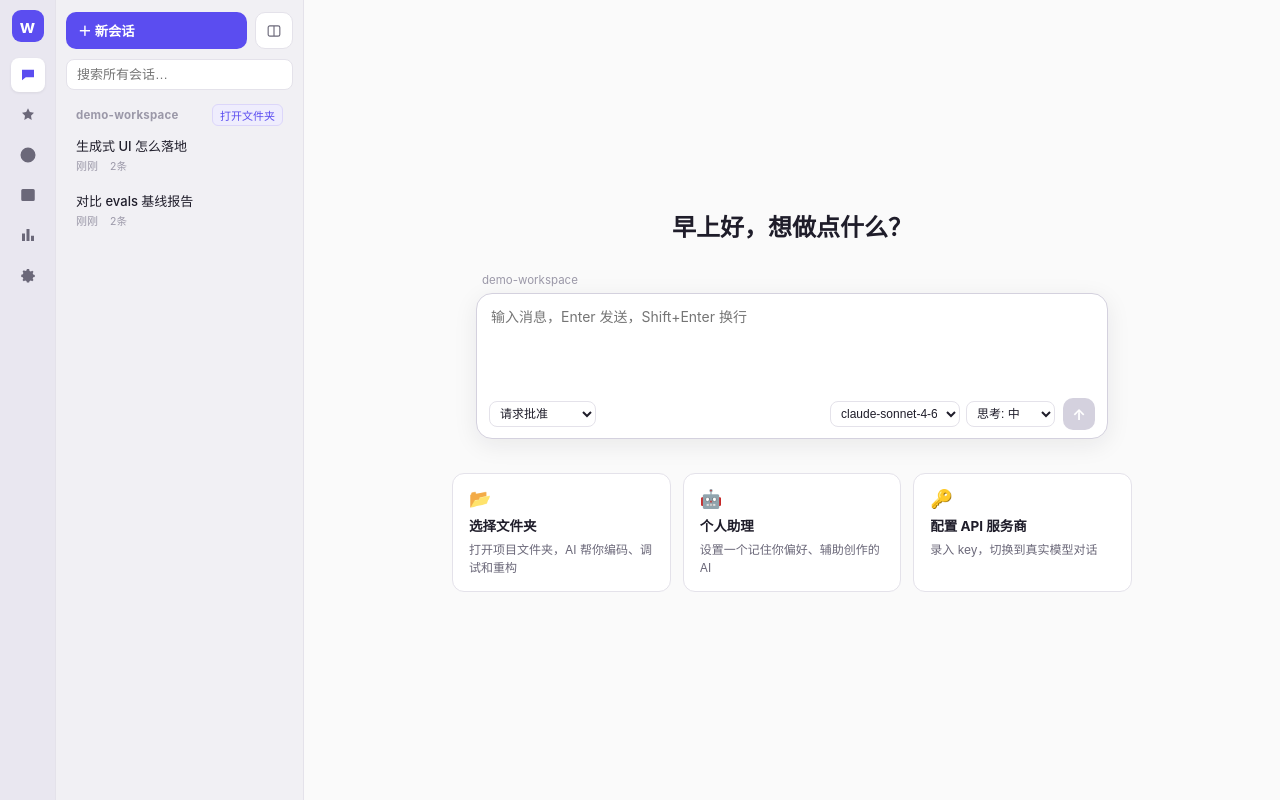
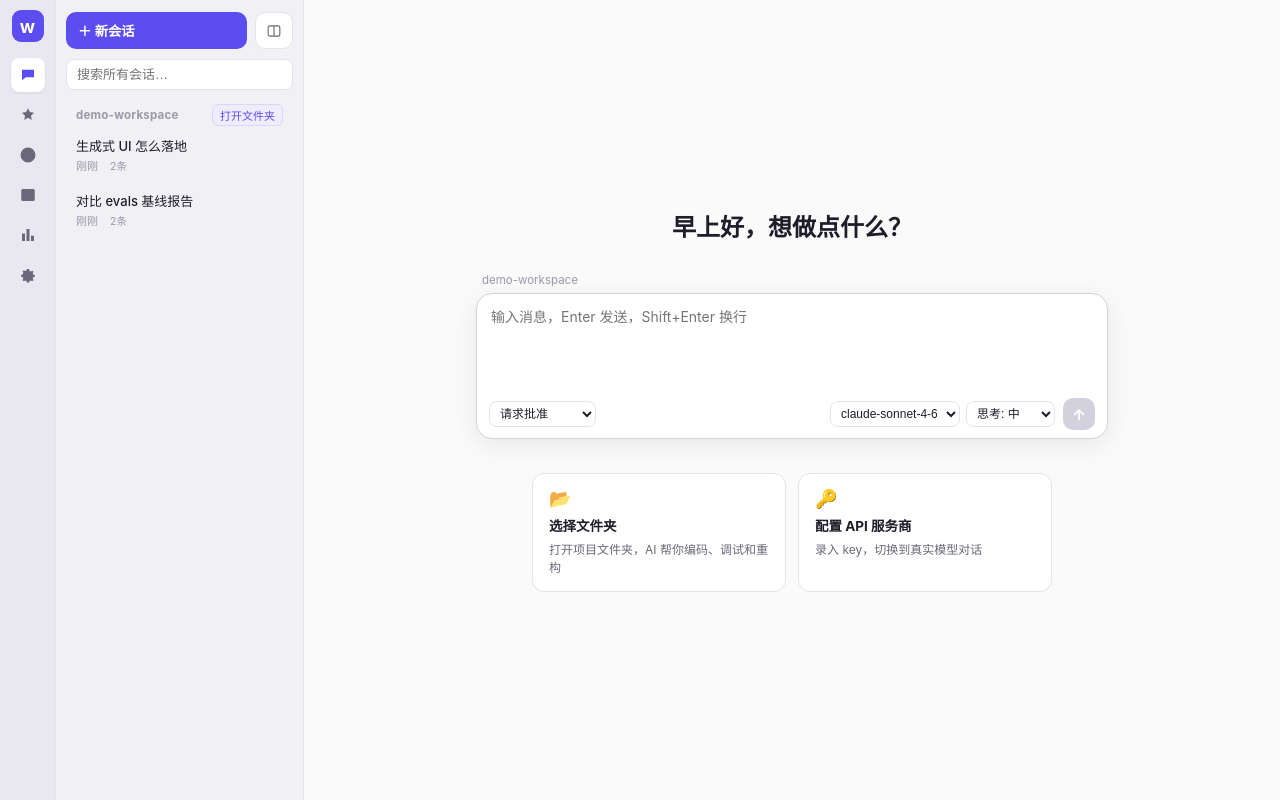
Before and after one commit to ww934883-sudo/wcode, a React (Vite) app in the folder packages/desktop/: page / in a window 1280 px wide. Built offline with nearby package versions, Linux system fonts and the light colour scheme.

Commit message:
M3-D+2g: 欢迎页移除「个人助理」引导卡（其入口已随侧栏助理选择器移除），剩余两卡改两列布局

```diff
--- a/packages/desktop/src/renderer/App.tsx
+++ b/packages/desktop/src/renderer/App.tsx
@@ -203,12 +203,6 @@ export function App() {
             onThinkingLevel={(l) => bridge.setThinkingLevel(l)}
             onPickFolder={() => void pickFolder()}
             onOpenSettings={() => setView("settings")}
-            onOpenAssistant={() => {
-              setNavOpen(true);
-              window.setTimeout(() => {
-                (document.querySelector(".assistant-row .sel") as HTMLElement | null)?.focus();
-              }, 260);
-            }}
           />
         ))}
       </div>
--- a/packages/desktop/src/renderer/components/ChatPane.tsx
+++ b/packages/desktop/src/renderer/components/ChatPane.tsx
@@ -43,7 +43,6 @@ export function ChatPane({
   onThinkingLevel,
   onPickFolder,
   onOpenSettings,
-  onOpenAssistant,
 }: {
   pane: PaneState;
   models: string[];
@@ -63,7 +62,6 @@ export function ChatPane({
   onThinkingLevel: (l: ThinkingLevel) => void;
   onPickFolder: () => void;
   onOpenSettings: () => void;
-  onOpenAssistant: () => void;
 }) {
   const curAsk = pane.ui.items.find(
     (it): it is Extract<ChatItem, { kind: "permission" }> =>
@@ -148,11 +146,6 @@ export function ChatPane({
               <span className="home-card-title">选择文件夹</span>
               <span className="home-card-desc">打开项目文件夹，AI 帮你编码、调试和重构</span>
             </button>
-            <button className="home-card" onClick={onOpenAssistant}>
-              <span className="home-card-icon">🤖</span>
-              <span className="home-card-title">个人助理</span>
-              <span className="home-card-desc">设置一个记住你偏好、辅助创作的 AI</span>
-            </button>
             <button className="home-card" onClick={onOpenSettings}>
               <span className="home-card-icon">🔑</span>
               <span className="home-card-title">配置 API 服务商</span>
--- a/packages/desktop/src/renderer/styles.css
+++ b/packages/desktop/src/renderer/styles.css
@@ -1424,9 +1424,9 @@ button {
 
 .home-cards {
   display: grid;
-  grid-template-columns: repeat(3, 1fr);
+  grid-template-columns: repeat(2, 1fr);
   gap: 12px;
-  width: min(680px, 100%);
+  width: min(520px, 100%);
 }
 
 .home-card {
```
